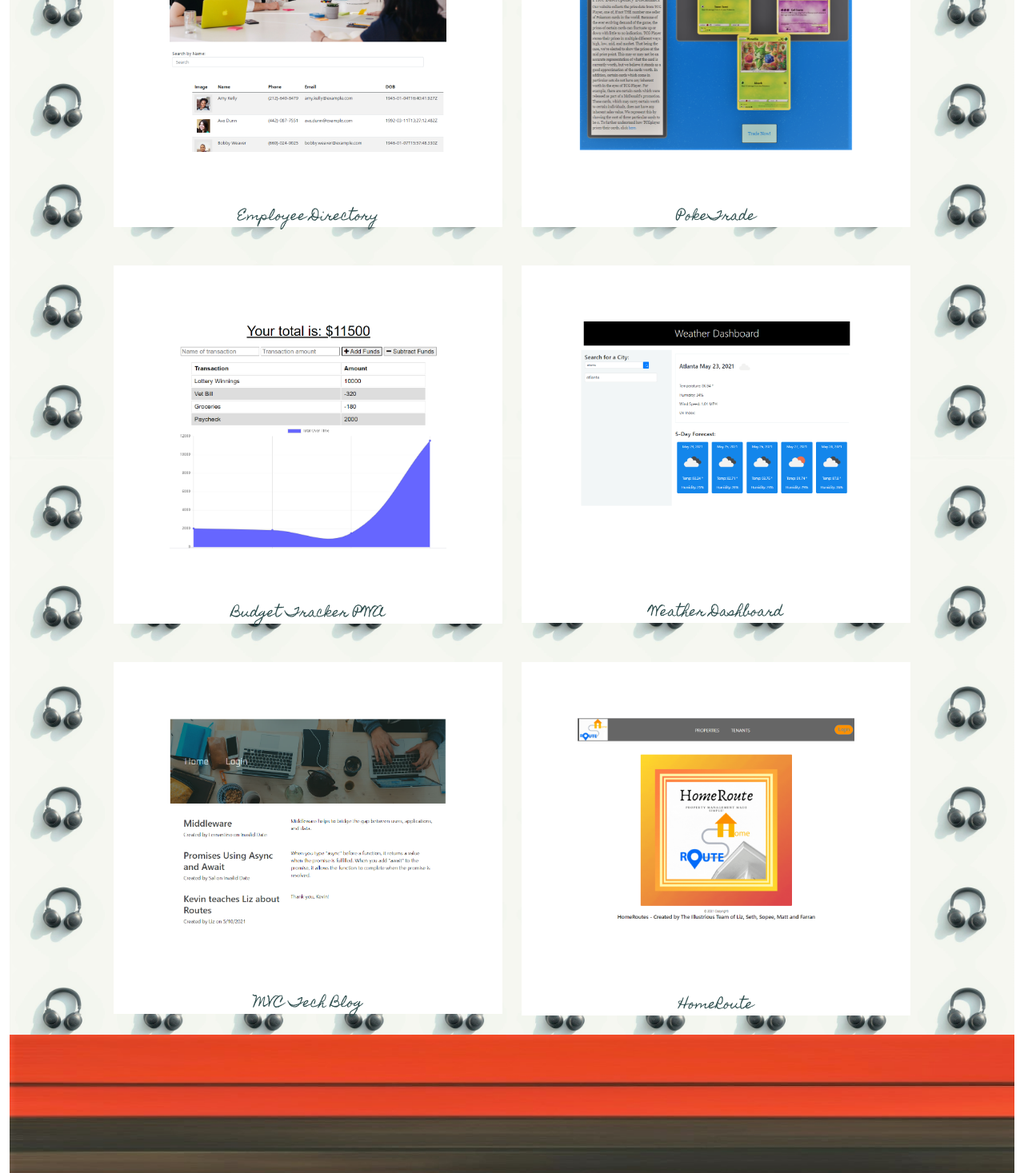
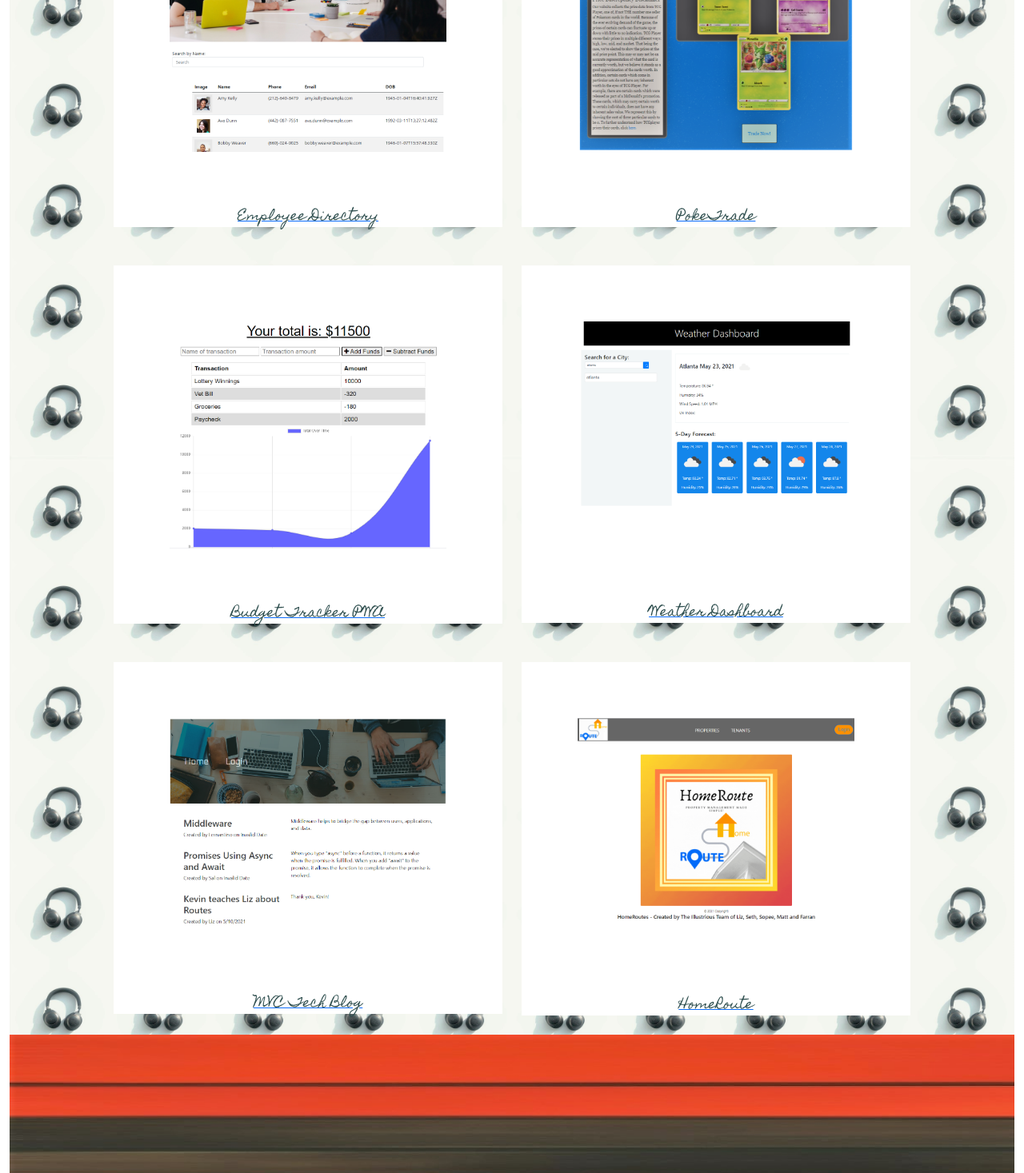
Before and after one commit to uknity/portfolio-react, a React (Create React App) app: page /projects in a window 1280 px wide. Shown: the part 1063-2530 px from the top of the page at 80% size. Built offline with nearby package versions, Linux system fonts and the light colour scheme.

Commit message:
added github links to projects

```diff
--- a/src/components/Projects/index.js
+++ b/src/components/Projects/index.js
@@ -40,7 +40,11 @@ function Projects() {
 
 
 					</a>
-					<div class="projectDesc bottom-center text-center">Employee Directory</div>
+					<a
+						href="https://github.com/uknity/employee-directory-2"
+						target="blank"
+						rel="noopener noreferrer"
+					><div class="projectDesc bottom-center text-center">Employee Directory</div></a>
 				</div>
 				<div className="col-5 py-2" id="projectCol">
 					<a
@@ -55,7 +59,11 @@ function Projects() {
 							alt="Project image"
 						/>
 					</a>
-					<div class="projectDesc bottom-center text-center">PokeTrade</div>
+					<a
+						href="https://github.com/uknity/poketrade"
+						target="blank"
+						rel="noopener noreferrer"
+					><div class="projectDesc bottom-center text-center">PokeTrade</div></a>
 				</div>
 			</div>
 			<div className="row p-3 justify-content-center">
@@ -72,7 +80,11 @@ function Projects() {
 							alt="Project image"
 						/>
 					</a>
-					<div class="projectDesc bottom-center text-center">Budget Tracker PWA</div>
+					<a
+						href="https://github.com/uknity/PWA_Budget_Tracker"
+						target="blank"
+						rel="noopener noreferrer"
+					><div class="projectDesc bottom-center text-center">Budget Tracker PWA</div></a>
 				</div>
 
 				<div className=" col-5 py-2" id="projectCol">
@@ -89,7 +101,11 @@ function Projects() {
 							alt="Project image"
 						/>
 					</a>
-					<div class="projectDesc bottom-center text-center">Weather Dashboard</div>
+					<a
+						href="https://github.com/uknity/Weather_Dashboard"
+						target="blank"
+						rel="noopener noreferrer"
+					><div class="projectDesc bottom-center text-center">Weather Dashboard</div></a>
 				</div>
 			</div>
 			<div className="row p-3 justify-content-center">
@@ -106,7 +122,11 @@ function Projects() {
 							alt="Project image"
 						/>
 					</a>
-					<div class="projectDesc bottom-center text-center">MVC Tech Blog</div>
+					<a
+						href="https://github.com/uknity/MVC_Tech_Blog"
+						target="blank"
+						rel="noopener noreferrer"
+					><div class="projectDesc bottom-center text-center">MVC Tech Blog</div></a>
 				</div>
 				<div className="col-5 py-2" id="projectCol">
 					<a
@@ -121,7 +141,11 @@ function Projects() {
 							alt="Project image"
 						/>
 					</a>
-					<div class="projectDesc bottom-center text-center">HomeRoute</div>
+					<a
+						href="https://github.com/uknity/property-management-app"
+						target="blank"
+						rel="noopener noreferrer"
+					><div class="projectDesc bottom-center text-center">HomeRoute</div></a>
 				</div>
 
 				</div>
```
